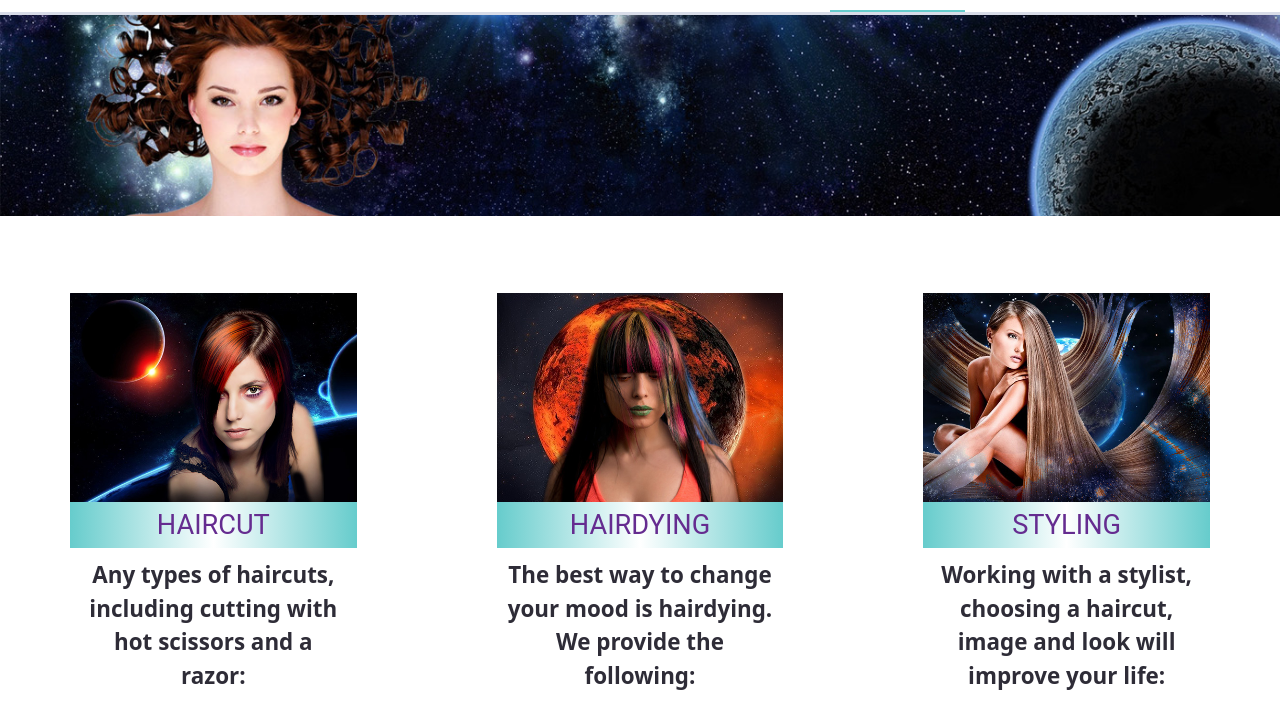
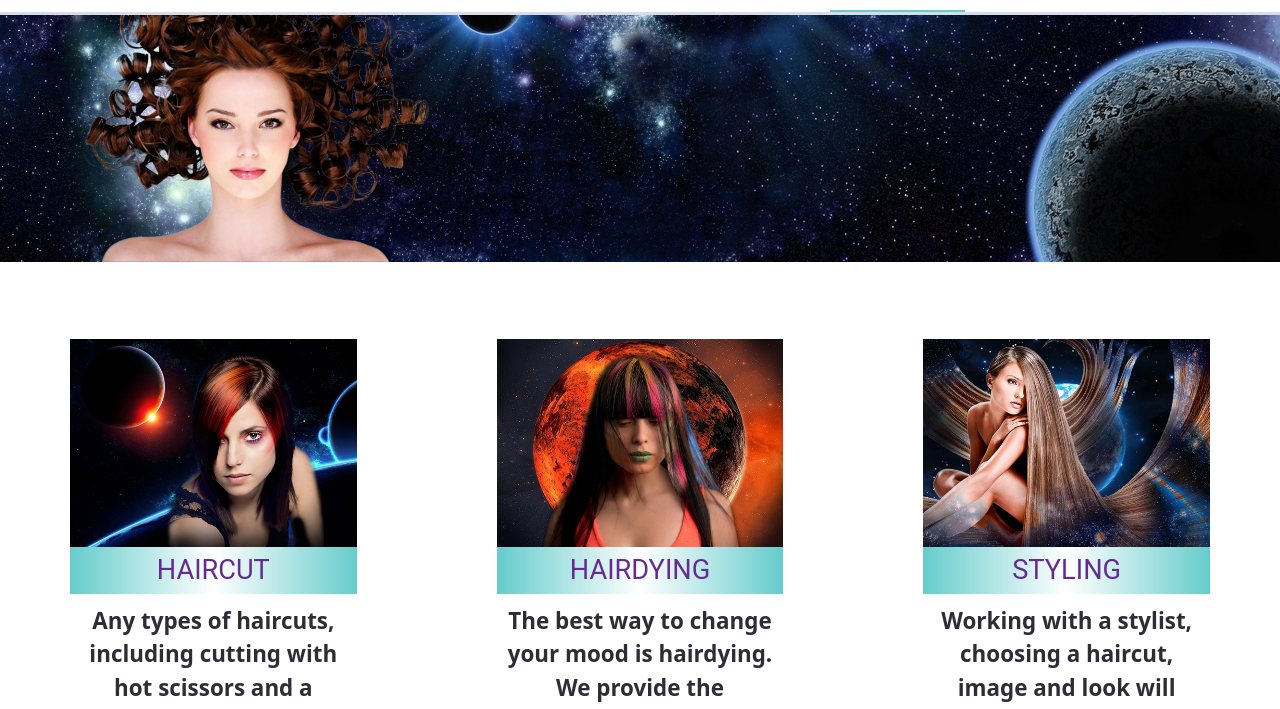
Before and after one commit to YaninaTuyman/mtm6330-midterm-tuym0001, a website: page index.html in a window 1280 px wide. Shown: the part 85-794 px from the top of the page. Drawn offline with nearby package versions, Linux system fonts and the light colour scheme.

Commit message:
index page refine

```diff
--- a/index.html
+++ b/index.html
@@ -28,7 +28,7 @@
 
   <!-- The baner on the top is visible on the tablet and descktop views -->
   <div class="baner">
-    <img src="img/backLaptop1.jpg" alt="banner1">
+    <img src="img/backLaptop.jpg" alt="banner1">
   </div>
 
   <!-- This image and three words will be visible just on the mobile view -->
```
